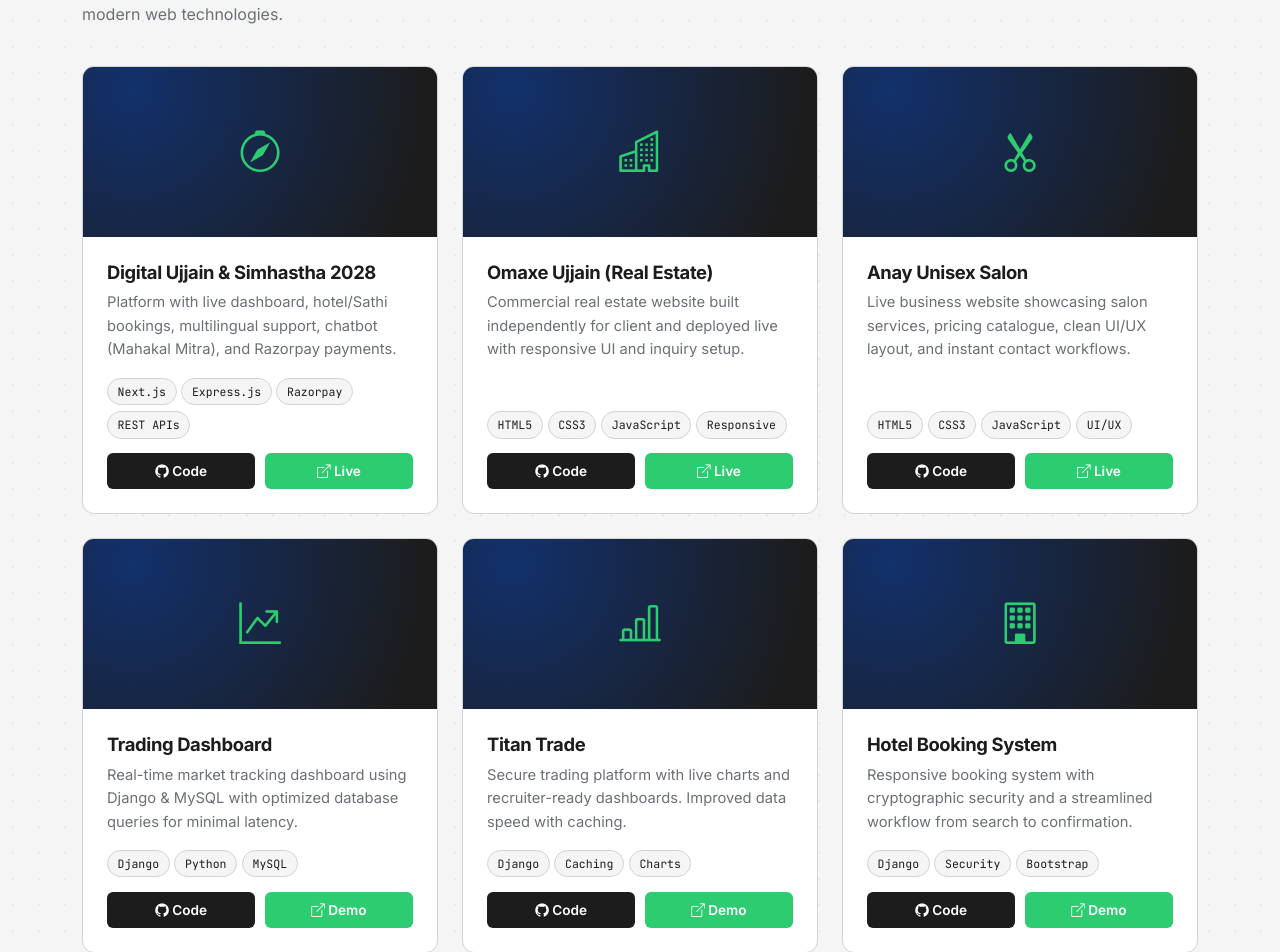
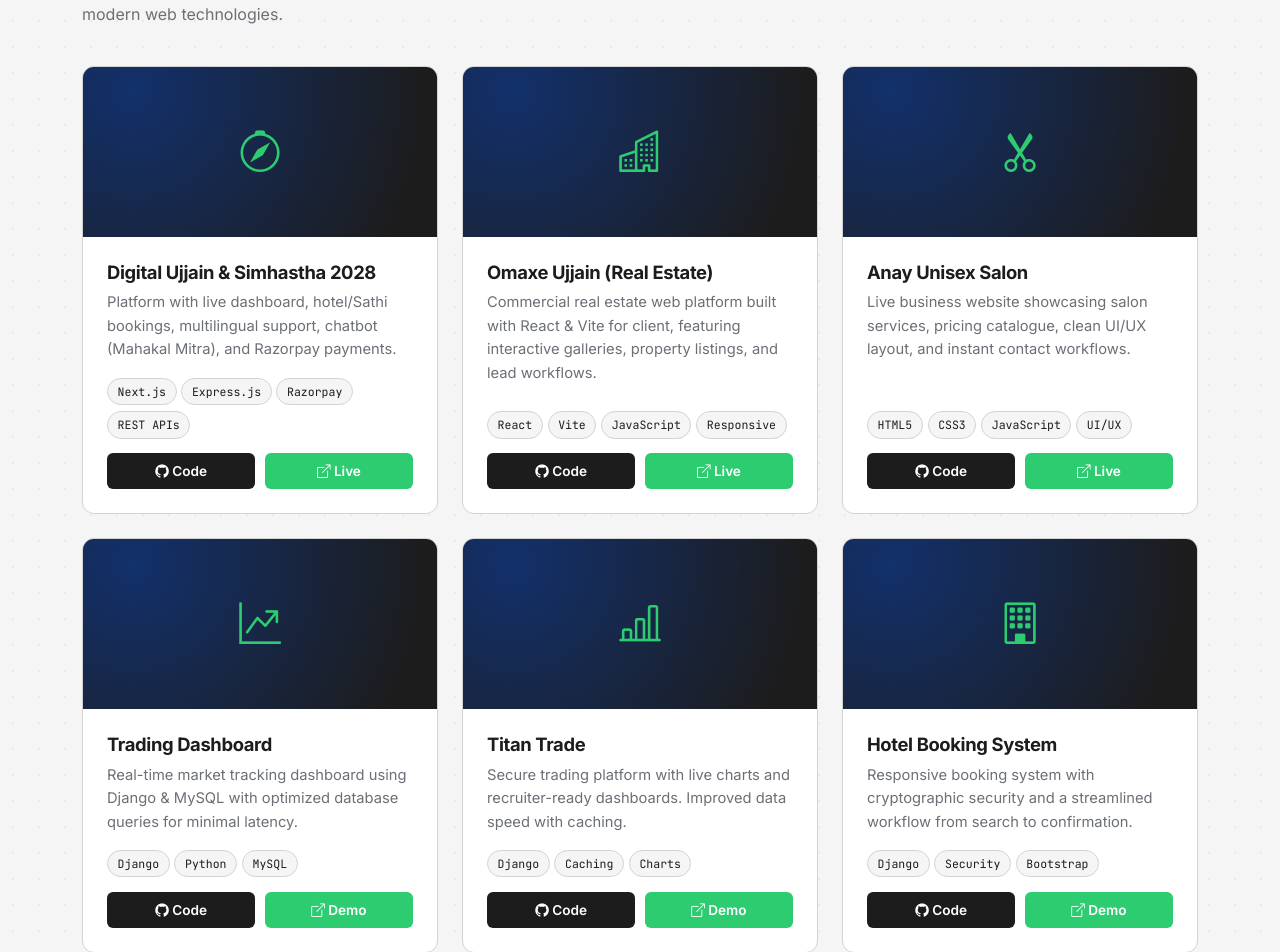
Before and after one commit to Rajat585/Portfolio-Website, a Django app: page / in a window 1280 px wide. Shown: the part 1058-2010 px from the top of the page. Run offline with Django 5.2, Linux system fonts and the light colour scheme; some libraries are stand-ins or nearby versions.

Commit message:
Update Omaxe repo link, React Vite stack badges and description

```diff
--- a/backend/templates/index.html
+++ b/backend/templates/index.html
@@ -324,18 +324,19 @@
               <div class="project-body">
                 <h3 class="project-title">Omaxe Ujjain (Real Estate)</h3>
                 <p class="project-desc">
-                  Commercial real estate website built independently for client
-                  and deployed live with responsive UI and inquiry setup.
+                  Commercial real estate web platform built with React &amp;
+                  Vite for client, featuring interactive galleries, property
+                  listings, and lead workflows.
                 </p>
                 <div>
-                  <span class="tech-badge">HTML5</span
-                  ><span class="tech-badge">CSS3</span
+                  <span class="tech-badge">React</span
+                  ><span class="tech-badge">Vite</span
                   ><span class="tech-badge">JavaScript</span
                   ><span class="tech-badge">Responsive</span>
                 </div>
                 <div class="project-links">
                   <a
-                    href="https://github.com/Rajat585"
+                    href="https://github.com/Rajat585/omaxe-ujjain-website"
                     target="_blank"
                     class="btn-proj btn-proj-gh"
                     ><i class="bi bi-github"></i> Code</a
```
